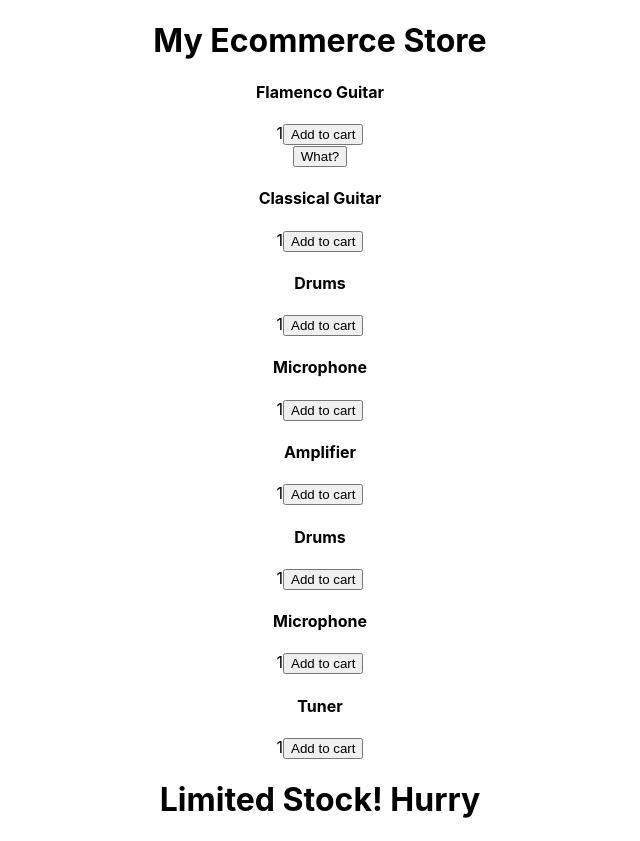
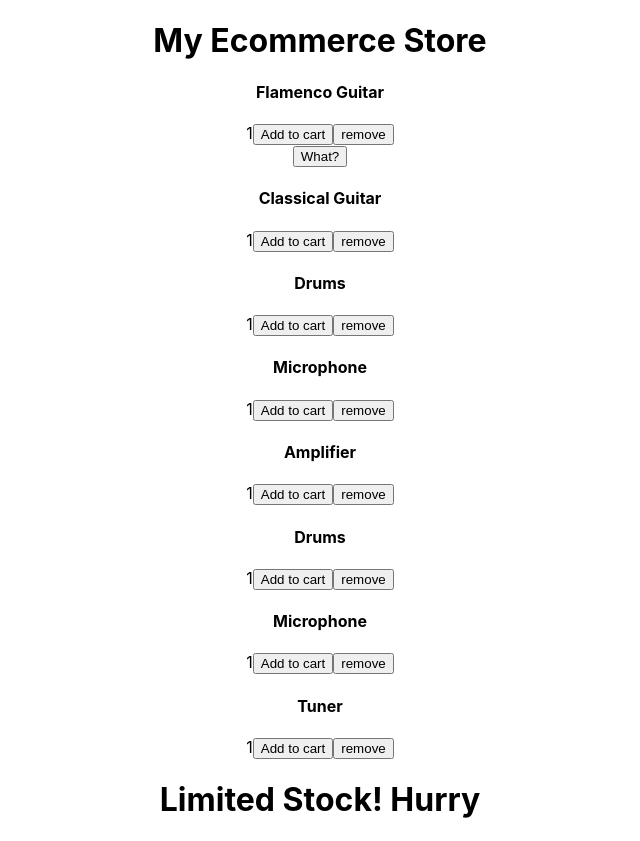
Before and after one commit to farazhafeez26/ecommerce-project, a React (Create React App) app: page / in a window 1280 px wide. Shown: the whole page, without its empty margins (320-960 px from the left). Built offline with nearby package versions, Linux system fonts and the light colour scheme.

Commit message:
added caption

```diff
--- a/src/Product.js
+++ b/src/Product.js
@@ -5,10 +5,18 @@ export default function Product(props) {
     // State is owned by the component
     const [quantity, setQuantity] = useState(1);  // Array Destructuring
     return (
-        <div>
+        <div  >
             <h4>  {props.name} </h4>
+
             <span>{quantity}</span>
             <button onClick={() => (setQuantity(quantity+1))}>Add to cart</button>
+            <button onClick={() => (setQuantity(quantity-1))}>remove</button>
+
         </div>
     )
 }
+
+
+//questions -28th Oct
+//What is setQuantity, userstate?
+//what is export default, "}"?
```
